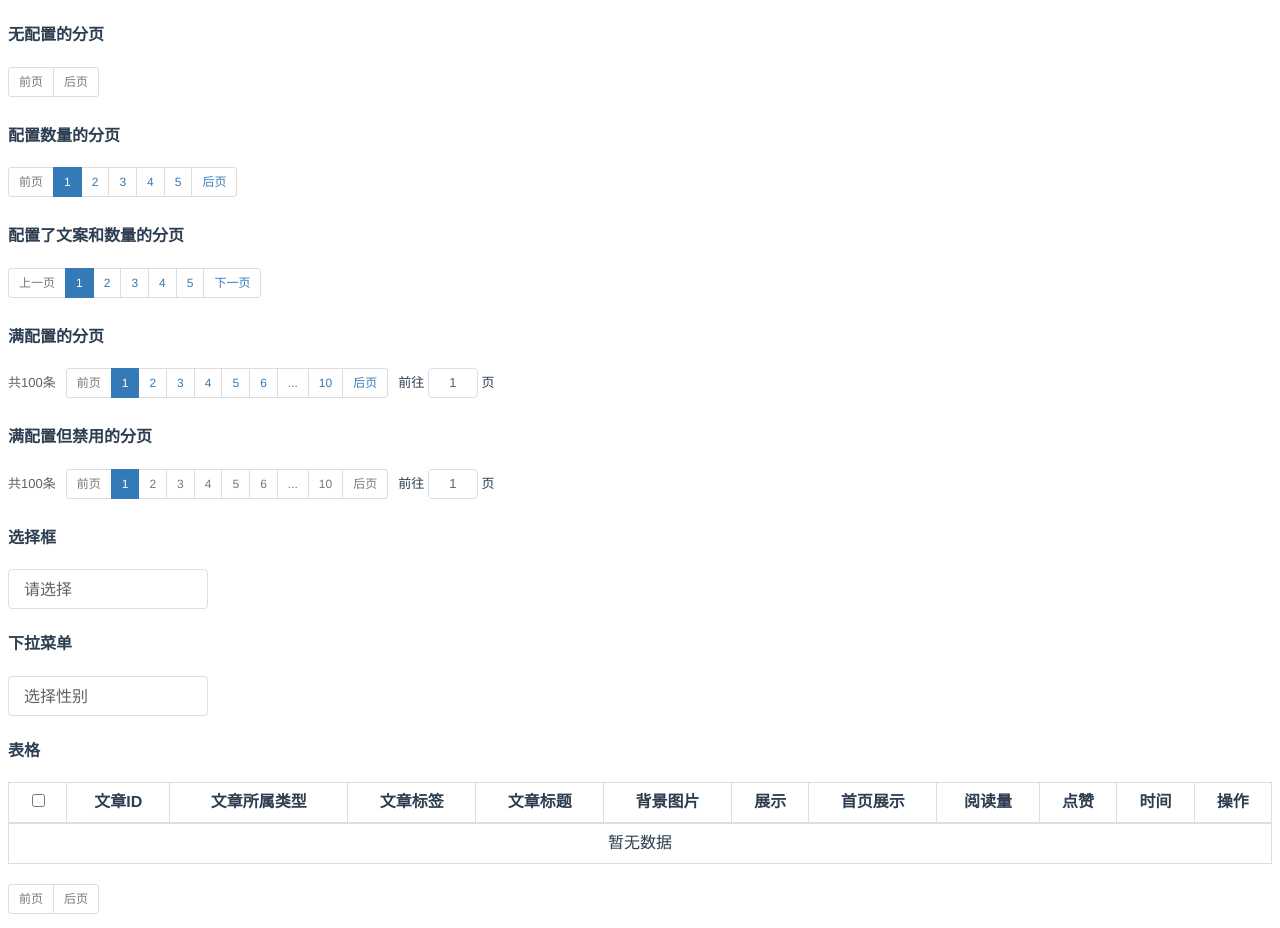
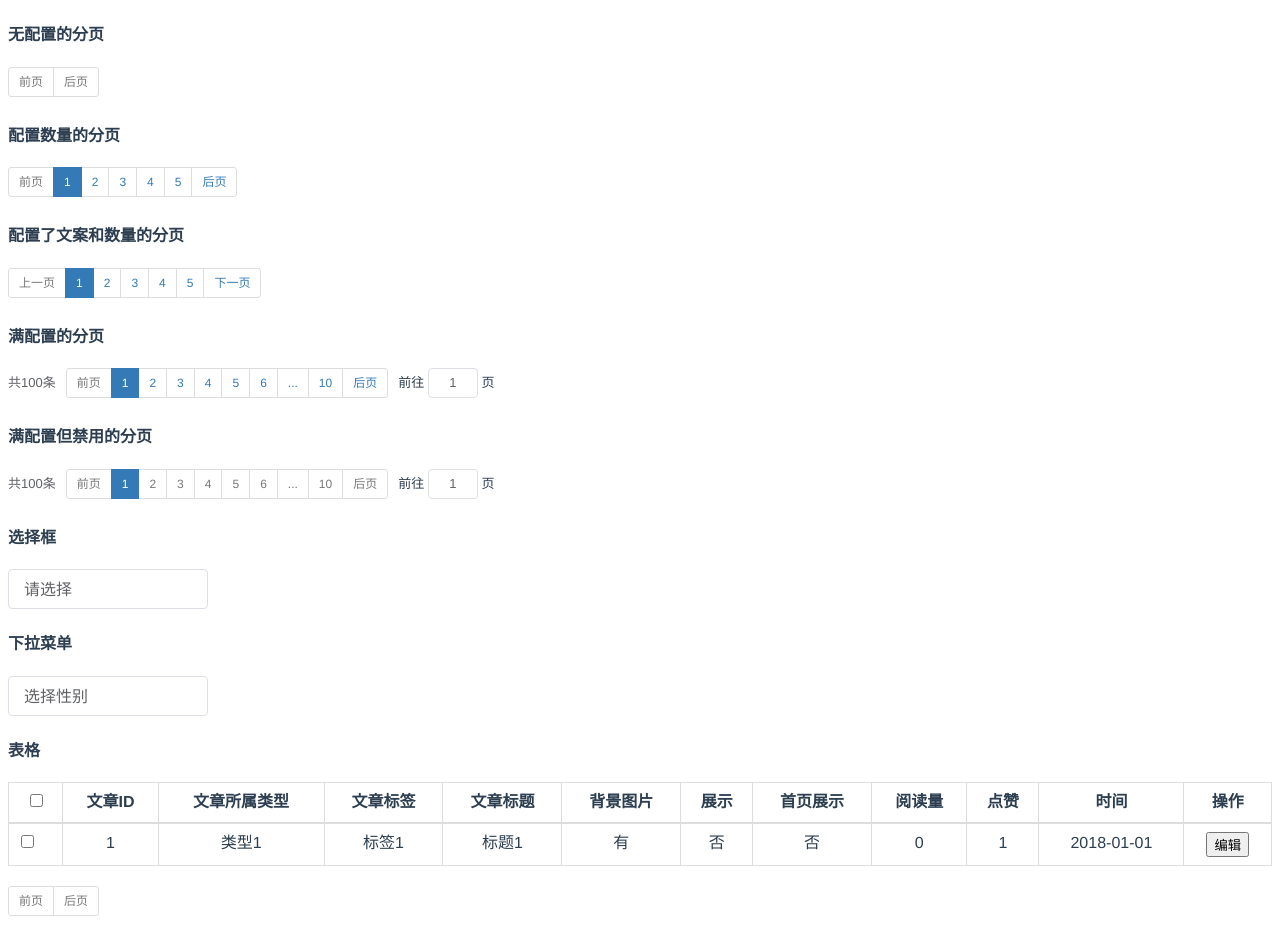
Before and after one commit to onaug6th/super-ui, a Vue app: page /#/ in a window 1280 px wide. Built offline with nearby package versions, Linux system fonts and the light colour scheme.

Commit message:
[M] 1. 表格组件增加初始化列选项

```diff
--- a/components/select/index.vue
+++ b/components/select/index.vue
@@ -57,6 +57,7 @@ export default {
     selectItem(item) {
       if (this.selected.key == item.key) {
         this.selected = "";
+        this.config.value = "";
       } else {
         this.selected = item;
         this.config.value = item.key;
--- a/components/table/index.vue
+++ b/components/table/index.vue
@@ -5,10 +5,10 @@
       <thead>
         <tr>
           <th v-if="config.checkbox">
-            <input type="checkbox" @click="selectAll()" v-model="isCheckedAll">
+            <input type="checkbox" @click="selectAll()" v-model="isCheckedAll" :disabled="!config.data.length">
           </th>
 
-          <th v-for="(th, index) in config.colOption" :key="index" :data-field="th.field">
+          <th v-for="(th, index) in config.colOption" :key="index" :data-field="th.field" :class="'text-' + th.align">
             <template>{{ th.label }}</template>
           </th>
         </tr>
@@ -35,7 +35,7 @@
           </td>
 
           <template v-for="(td ,tdIndex) in config.colOption">
-            <td :key="tdIndex">
+            <td :key="tdIndex" :class="'text-' + td.align">
               <!-- jsx渲染 -->
               <template v-if="config.colOption[tdIndex]['jsxRender']">
                 <jsxDom
@@ -79,13 +79,7 @@ export default {
   props: {
     config: {
       type: Object,
-      required: true,
-      default() {
-        return {
-          colOption: [],
-          data: []
-        };
-      }
+      required: true
     }
   },
   components: {
@@ -110,6 +104,19 @@ export default {
       }
     }
   },
+  created() {
+    const default_config = {
+      checkbox: false,
+      clickToSelect: false,
+      data: [],
+      colOption: [],
+      pagination: []
+    };
+    for(let i in default_config) {
+      !this.config[i] && (this.$set(this.config, i, default_config[i]));
+    }
+    this.config.colOption.length && this.initColOption();
+  },
   data() {
     return {
       isCheckedAll: false,
@@ -133,6 +140,19 @@ export default {
     }
   },
   methods: {
+    initColOption() {
+      const colOption = this.config.colOption;
+      const default_colConfig = {
+        field: "",
+        label: "",
+        align: "center"
+      };
+      colOption.forEach(col => {
+        for(let i in default_colConfig){
+          !col[i] && (col[i] = default_colConfig[i]);
+        }
+      });
+    },
     /**
      * 查找该字段是否允许展示
      * @param { string } fieldName 字段名
--- a/src/views/home/home.vue
+++ b/src/views/home/home.vue
@@ -95,6 +95,9 @@ export default {
         table: {
           checkbox: true,
           clickToSelect: true,
+          data: [
+            { id: 1, type: "类型1", tag: "标签1", title: "标题1", bgUrl: "www.hao123.com", show: "是", homeShow: "否", read: "0", like: "1", createdAt: "2018-01-01"}
+          ],
           colOption: [
             {
               field: "id",
@@ -149,10 +152,7 @@ export default {
             },
             {
               field: "createdAt",
-              label: "时间",
-              formatter: (field, tr) => {
-                return `<div>${tr[field].split(" ")[0]}</div>`;
-              }
+              label: "时间"
             },
             {
               field: "operate",
@@ -168,7 +168,6 @@ export default {
               }
             }
           ],
-          data: [],
           pagination: {
             prevText: "前页",
             nextText: "后页",
```
